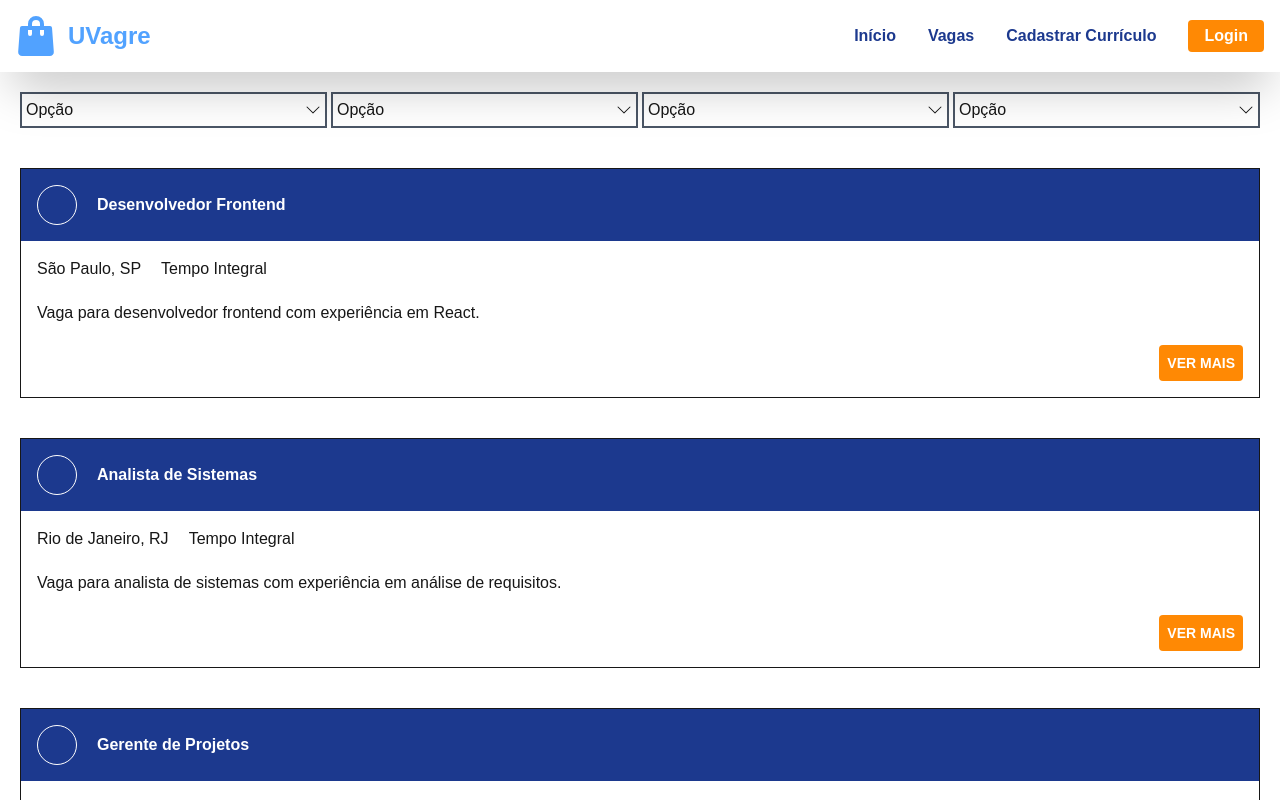
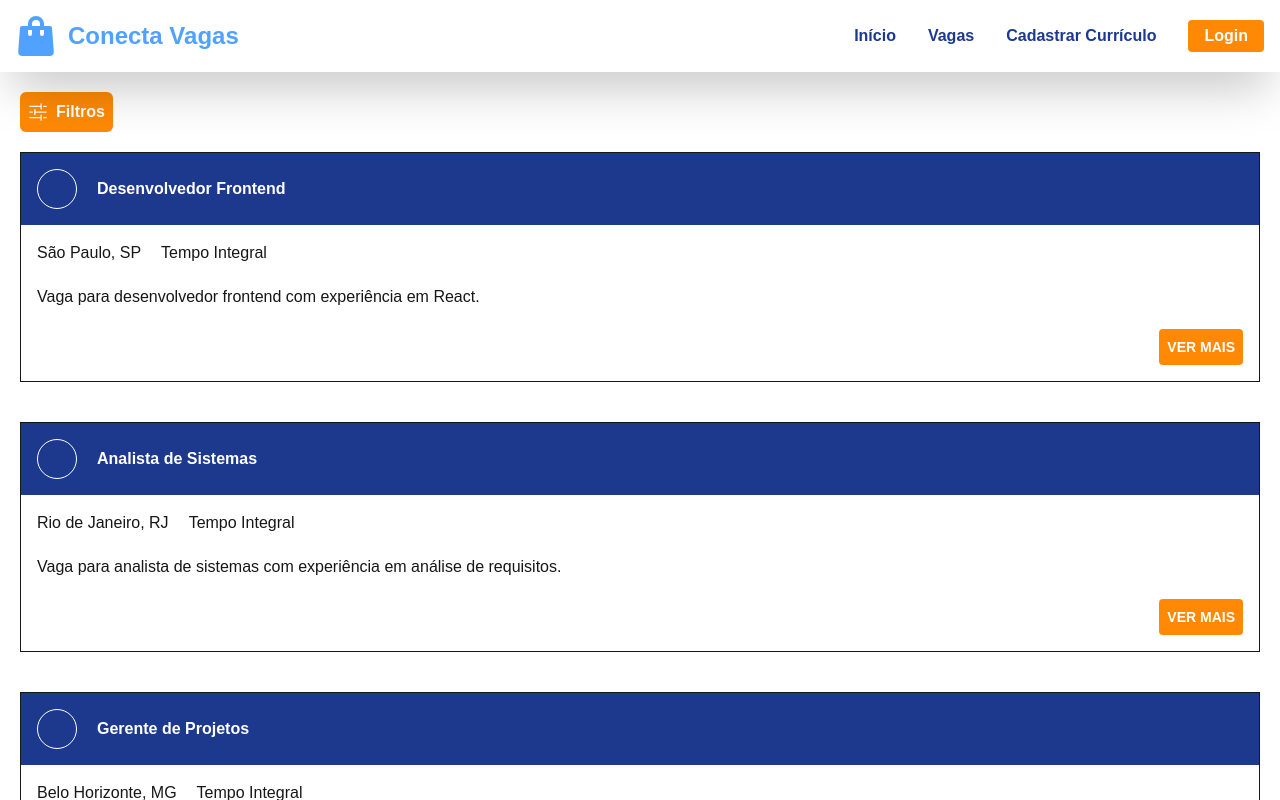
Before and after one commit to paulophsj/conecta-vagas, a Next.js app: page /vagas in a window 1280 px wide. Shown: the top 800 px of the page. Built offline with nearby package versions, Linux system fonts and the light colour scheme.

Commit message:
Adicionando div de filtros em Vagas

```diff
--- a/components/Static/Footer.jsx
+++ b/components/Static/Footer.jsx
@@ -10,7 +10,7 @@ export default function Footer(){
                             <svg className="shrink-0 w-10 h-10 text-gray-500 transition duration-75 dark:text-gray-400 group-hover:text-white dark:group-hover:text-white mb-2" aria-hidden="true" xmlns="http://www.w3.org/2000/svg" fill="white" viewBox="0 0 18 20">
                                 <path d="M17 5.923A1 1 0 0 0 16 5h-3V4a4 4 0 1 0-8 0v1H2a1 1 0 0 0-1 .923L.086 17.846A2 2 0 0 0 2.08 20h13.84a2 2 0 0 0 1.994-2.153L17 5.923ZM7 9a1 1 0 0 1-2 0V7h2v2Zm0-5a2 2 0 1 1 4 0v1H7V4Zm6 5a1 1 0 1 1-2 0V7h2v2Z"/>
                             </svg>
-                            <p className="m-0 p-0 text-white">UVagre</p>
+                            <p className="m-0 p-0 text-white">Conecta Vagas</p>
                         </a>
                     </div>
 
--- a/components/Static/Header.jsx
+++ b/components/Static/Header.jsx
@@ -22,7 +22,7 @@ export default function Header() {
                     <svg className="shrink-0 w-10 h-10 text-gray-500 transition duration-75 dark:text-gray-400 group-hover:text-white dark:group-hover:text-white" aria-hidden="true" xmlns="http://www.w3.org/2000/svg" fill="oklch(70.7% 0.165 254.624)" viewBox="0 0 18 20">
                         <path d="M17 5.923A1 1 0 0 0 16 5h-3V4a4 4 0 1 0-8 0v1H2a1 1 0 0 0-1 .923L.086 17.846A2 2 0 0 0 2.08 20h13.84a2 2 0 0 0 1.994-2.153L17 5.923ZM7 9a1 1 0 0 1-2 0V7h2v2Zm0-5a2 2 0 1 1 4 0v1H7V4Zm6 5a1 1 0 1 1-2 0V7h2v2Z"></path>
                     </svg>
-                    <span className="self-center text-2xl font-semibold text-blue-400 whitespace-nowrap dark:text-white">UVagre</span>
+                    <span className="self-center text-2xl font-semibold text-blue-400 whitespace-nowrap dark:text-white">Conecta Vagas</span>
                 </Link>
                 <button onClick={(e) => setIsOpen(true)} type="button" className="inline-flex items-center p-2 w-10 h-10 justify-center text-sm hover:cursor-pointer text-blue-400 rounded-lg md:hidden hover:bg-gray-100 focus:outline-none focus:ring-0 dark:text-gray-400 dark:hover:bg-gray-700 dark:focus:ring-gray-600" aria-controls="navbar-default" aria-expanded="false">
                     <span className="sr-only">Open main menu</span>
--- a/pages/index.jsx
+++ b/pages/index.jsx
@@ -4,10 +4,9 @@ import { useSideBar } from "@/components/Static/SideBarProvider";
 import Link from "next/link";
 
 export default function index() {
-    const { setIsOpen } = useSideBar();
     return (
         <>
-            <section className="container mx-auto p-5 max-sm:p-10 flex flex-col items-center gap-10">
+            <section className="container mx-auto p-15 max-sm:p-10 flex flex-col items-center gap-10">
                 <h1 className="text-center text-5xl max-lg:text-4xl text-blue-900 dark:text-white font-bold">
                     Encontre a vaga ideal <br /> para você
                 </h1>
@@ -27,7 +26,7 @@ export default function index() {
                         </svg>
                         <p className="text-white m-0 hidden max-sm:block">Buscar vagas</p>
                     </button>
-                    <Link href={{ pathname: "/vagas" }} onClick={() => setIsOpen(false)} className="bg-blue-400 text-white rounded-sm h-10 sm:hidden hover:bg-blue-500 cursor-pointer flex justify-center items-center gap-4">
+                    <Link href={{ pathname: "/vagas" }} className="bg-blue-400 text-white rounded-sm h-10 sm:hidden hover:bg-blue-500 cursor-pointer flex justify-center items-center gap-4">
                         <svg xmlns="http://www.w3.org/2000/svg" width="20" height="20" fill="currentColor" className="bi bi-card-checklist" viewBox="0 0 16 16">
                             <path d="M14.5 3a.5.5 0 0 1 .5.5v9a.5.5 0 0 1-.5.5h-13a.5.5 0 0 1-.5-.5v-9a.5.5 0 0 1 .5-.5zm-13-1A1.5 1.5 0 0 0 0 3.5v9A1.5 1.5 0 0 0 1.5 14h13a1.5 1.5 0 0 0 1.5-1.5v-9A1.5 1.5 0 0 0 14.5 2z" />
                             <path d="M7 5.5a.5.5 0 0 1 .5-.5h5a.5.5 0 0 1 0 1h-5a.5.5 0 0 1-.5-.5m-1.496-.854a.5.5 0 0 1 0 .708l-1.5 1.5a.5.5 0 0 1-.708 0l-.5-.5a.5.5 0 1 1 .708-.708l.146.147 1.146-1.147a.5.5 0 0 1 .708 0M7 9.5a.5.5 0 0 1 .5-.5h5a.5.5 0 0 1 0 1h-5a.5.5 0 0 1-.5-.5m-1.496-.854a.5.5 0 0 1 0 .708l-1.5 1.5a.5.5 0 0 1-.708 0l-.5-.5a.5.5 0 0 1 .708-.708l.146.147 1.146-1.147a.5.5 0 0 1 .708 0" />
--- a/pages/vagas/index.jsx
+++ b/pages/vagas/index.jsx
@@ -1,41 +1,25 @@
 import ListCard from "@/components/Cards/ListCard";
-import Link from "next/link";
+import { useState } from "react";
 
 export default function vaga_index() {
+    const [openModal, setOpenModal] = useState(false);
     return (
         <>
-
-            <section className="container p-5 mx-auto flex flex-col items-center gap-10">
+            <section className="container p-5 mx-auto flex flex-col items-center gap-5">
                 <div className="w-full">
-                    <ul className="flex justify-between gap-1">
-                        <li className="border-gray-600 text-center border-2 w-full flex items-center justify-between p-1 hover:border-blue-600">
-                            <p>Opção</p>
-                            <svg xmlns="http://www.w3.org/2000/svg" width="16" height="16" fill="currentColor" class="bi bi-chevron-down" viewBox="0 0 16 16">
-                                <path fill-rule="evenodd" d="M1.646 4.646a.5.5 0 0 1 .708 0L8 10.293l5.646-5.647a.5.5 0 0 1 .708.708l-6 6a.5.5 0 0 1-.708 0l-6-6a.5.5 0 0 1 0-.708" />
-                            </svg>
-                        </li>
-                        <li className="border-gray-600 text-center border-2 w-full flex items-center justify-between p-1 hover:border-blue-600">
-                            <p>Opção</p>
-                            <svg xmlns="http://www.w3.org/2000/svg" width="16" height="16" fill="currentColor" class="bi bi-chevron-down" viewBox="0 0 16 16">
-                                <path fill-rule="evenodd" d="M1.646 4.646a.5.5 0 0 1 .708 0L8 10.293l5.646-5.647a.5.5 0 0 1 .708.708l-6 6a.5.5 0 0 1-.708 0l-6-6a.5.5 0 0 1 0-.708" />
-                            </svg>
-                        </li>
-                        <li className="border-gray-600 text-center border-2 w-full flex items-center justify-between p-1 hover:border-blue-600">
-                            <p>Opção</p>
-                            <svg xmlns="http://www.w3.org/2000/svg" width="16" height="16" fill="currentColor" class="bi bi-chevron-down" viewBox="0 0 16 16">
-                                <path fill-rule="evenodd" d="M1.646 4.646a.5.5 0 0 1 .708 0L8 10.293l5.646-5.647a.5.5 0 0 1 .708.708l-6 6a.5.5 0 0 1-.708 0l-6-6a.5.5 0 0 1 0-.708" />
-                            </svg>
-                        </li>
-                        <li className="border-gray-600 text-center border-2 w-full flex items-center justify-between p-1 hover:border-blue-600">
-                            <p>Opção</p>
-                            <svg xmlns="http://www.w3.org/2000/svg" width="16" height="16" fill="currentColor" class="bi bi-chevron-down" viewBox="0 0 16 16">
-                                <path fill-rule="evenodd" d="M1.646 4.646a.5.5 0 0 1 .708 0L8 10.293l5.646-5.647a.5.5 0 0 1 .708.708l-6 6a.5.5 0 0 1-.708 0l-6-6a.5.5 0 0 1 0-.708" />
-                            </svg>
-                        </li>
-                    </ul>
+                    <button type="button" onClick={() => setOpenModal(true)} className="flex items-center gap-2 bg-orange-400 hover:bg-orange-500 cursor-pointer p-2 rounded-md">
+                        <svg xmlns="http://www.w3.org/2000/svg" width="20" height="20" fill="white" class="bi bi-sliders2" viewBox="0 0 16 16">
+                            <path fill-rule="evenodd" d="M10.5 1a.5.5 0 0 1 .5.5v4a.5.5 0 0 1-1 0V4H1.5a.5.5 0 0 1 0-1H10V1.5a.5.5 0 0 1 .5-.5M12 3.5a.5.5 0 0 1 .5-.5h2a.5.5 0 0 1 0 1h-2a.5.5 0 0 1-.5-.5m-6.5 2A.5.5 0 0 1 6 6v1.5h8.5a.5.5 0 0 1 0 1H6V10a.5.5 0 0 1-1 0V6a.5.5 0 0 1 .5-.5M1 8a.5.5 0 0 1 .5-.5h2a.5.5 0 0 1 0 1h-2A.5.5 0 0 1 1 8m9.5 2a.5.5 0 0 1 .5.5v4a.5.5 0 0 1-1 0V13H1.5a.5.5 0 0 1 0-1H10v-1.5a.5.5 0 0 1 .5-.5m1.5 2.5a.5.5 0 0 1 .5-.5h2a.5.5 0 0 1 0 1h-2a.5.5 0 0 1-.5-.5" />
+                        </svg>
+                        <p className="text-white font-bold">Filtros</p>
+                    </button>
                 </div>
                 <ListCard />
             </section>
+            <span className={`${openModal ? "opacity-50 pointer-events-all" : "opacity-0 pointer-events-none"} fixed z-50 w-full h-full top-0 left-0 bg-gray-900 transition-all duration-200`}></span>
+            <div onClick={() => setOpenModal(false)} className={`bg-white fixed w-screen h-screen z-50 left-0 top-0 ${openModal ? "translate-y-0" : "translate-y-full"} transition-transform duration-300 ease-in-out`}>
+
+            </div>
         </>
     )
 }
```
